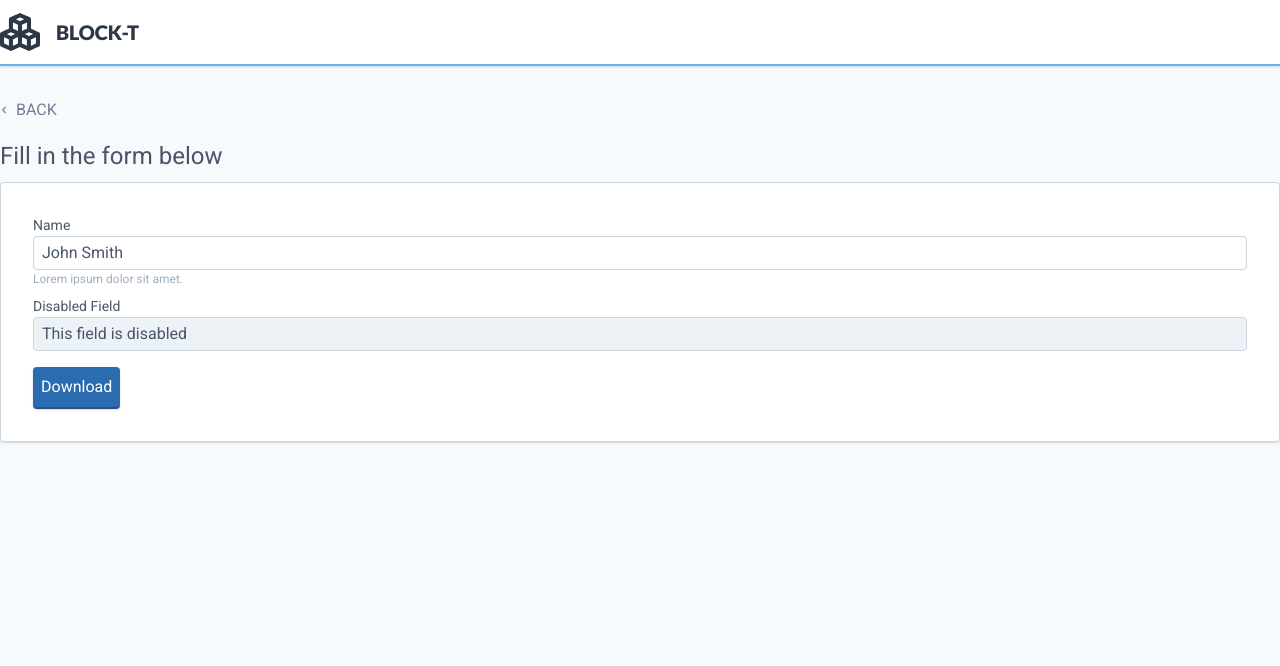
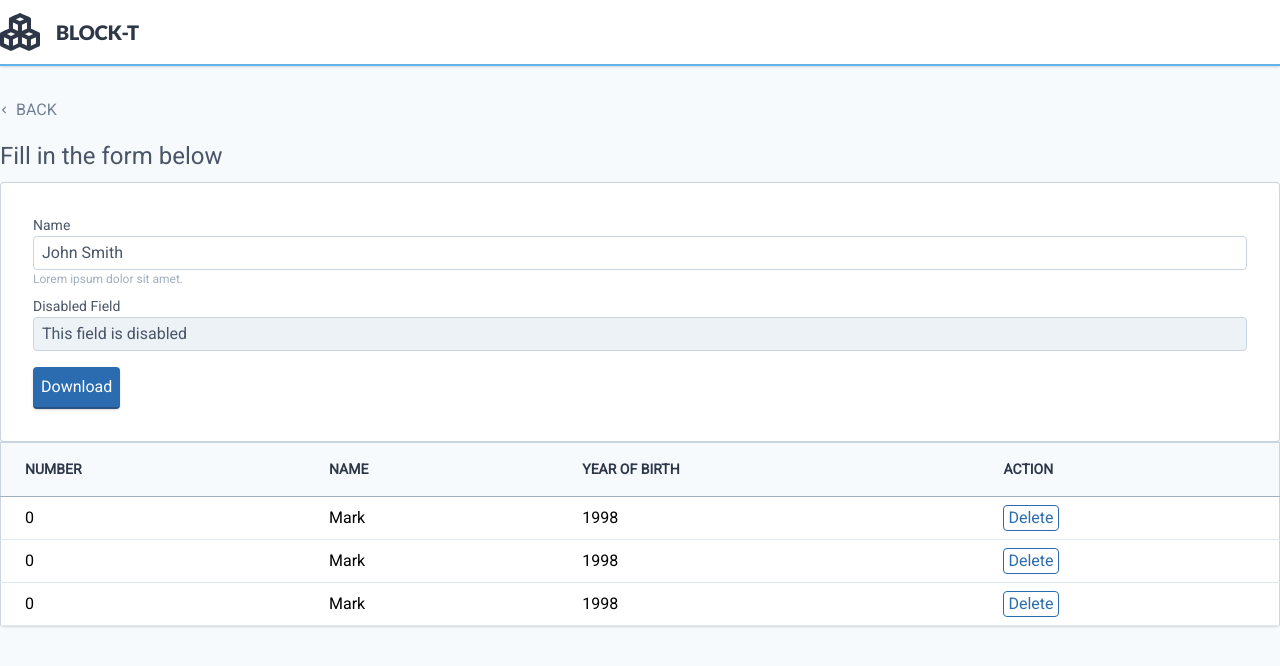
Before and after one commit to MarkNjunge/blockchain-tendering-frontend, a Nuxt app: page /ui in a window 1280 px wide. Shown: the top 666 px of the page. Built offline with nearby package versions, Linux system fonts and the light colour scheme.

Commit message:
Add UI for bidder notices

```diff
--- a/assets/style/main.scss
+++ b/assets/style/main.scss
@@ -123,12 +123,30 @@
   width: fit-content;
 }
 
+table {
+  @apply text-left w-full border-collapse;
+  @apply p-8 bg-white rounded border border-gray-400 shadow;
+
+  thead {
+    tr {
+      @apply bg-gray-100 font-bold uppercase text-sm text-gray-800 border-b border-gray-500;
+
+      th {
+        @apply py-4 px-6;
+      }
+    }
+  }
+
+  tbody {
+    tr {
       td {
-  @apply h-16 py-4 px-6 border-b border-gray-300;
+        @apply py-2 px-6 border-b border-gray-300;
         // @apply py-4 px-6 border-b border-gray-300;
       }
+    }
+  }
 
-.table-btn {
+  button {
     @apply px-1 rounded border border-blue-700 text-blue-700 cursor-pointer;
     width: fit-content;
 
@@ -136,3 +154,4 @@ td {
       @apply bg-blue-200;
     }
   }
+}
--- a/components/Symbols.vue
+++ b/components/Symbols.vue
@@ -92,6 +92,15 @@
         class
       />
     </svg>
+
+    <!-- Open Link -->
+    <svg id="open-link" viewBox="0 0 512 512">
+      <path
+        fill="currentColor"
+        d="M432,288H416a16,16,0,0,0-16,16V458a6,6,0,0,1-6,6H54a6,6,0,0,1-6-6V118a6,6,0,0,1,6-6H208a16,16,0,0,0,16-16V80a16,16,0,0,0-16-16H48A48,48,0,0,0,0,112V464a48,48,0,0,0,48,48H400a48,48,0,0,0,48-48V304A16,16,0,0,0,432,288ZM500,0H364a12,12,0,0,0-8.48,20.48l48.19,48.21L131.51,340.89a12,12,0,0,0,0,17l22.63,22.63a12,12,0,0,0,17,0l272.2-272.21,48.21,48.2A12,12,0,0,0,512,148V12A12,12,0,0,0,500,0Z"
+        class
+      />
+    </svg>
   </svg>
 </template>
 
--- a/pages/bidder/notices/index.vue
+++ b/pages/bidder/notices/index.vue
@@ -1,16 +1,52 @@
 <template>
-  <div>
-    <h1>ALL NOTICES</h1>
-    <br />
-    <div v-for="(notice) in notices" :key="notice.tenderId">
-      {{notice}}
-      <button @click="download(notice.tenderDocument.documentRef)">Download</button>
-      <br />
+  <div class="container mx-auto">
+    <h2 class="mt-8 section-title">Available Tenders</h2>
+    <div class="mt-2 notices">
+      <table>
+        <thead>
+          <tr>
+            <th>Notice ID</th>
+            <th>Title</th>
+            <th>Organization</th>
+            <th>Required document(s)</th>
+            <th>Deadline</th>
+            <th>Status</th>
+            <th></th>
+            <!-- <th>Opening Venue</th> -->
+          </tr>
+        </thead>
+        <tbody>
+          <tr v-for="(notice) in notices" :key="notice.tenderId">
+            <td>{{notice.tenderId}}</td>
+            <td>{{notice.title}}</td>
+            <td>{{notice.organization.name}}</td>
+            <td>{{notice.requiredDocuments}}</td>
+            <td>{{notice.submissionClosingDate}}</td>
+            <td>
+              <p class="tag bg-gray-200 text-gray-800">{{notice.status}}</p>
+            </td>
+            <td>
+              <svg
+                class="w-4 h-4 fill-current cursor-pointer hover:text-blue-700"
+                @click="openNotice(notice)"
+              >
+                <use href="#open-link" />
+              </svg>
+            </td>
+          </tr>
+        </tbody>
+      </table>
     </div>
   </div>
 </template>
 
 <script>
+String.prototype.capitalize = function() {
+  return this.replace(/(?:^|\s)\S/g, function(a) {
+    return a.toUpperCase();
+  });
+};
+
 export default {
   data() {
     return {
@@ -24,7 +60,17 @@ export default {
         url: `/api/notices`
       });
 
-      this.notices = res.data;
+      this.notices = res.data.map(n => {
+        n.requiredDocuments = n.requiredDocuments
+          .map(d =>
+            d
+              .replace("_", " ")
+              .toLowerCase()
+              .capitalize()
+          )
+          .join(", ");
+        return { ...n };
+      });
     } catch (e) {
       console.log(e);
       alert(e.message);
@@ -45,6 +91,11 @@ export default {
         console.log(e);
         alert(e.message);
       }
+    },
+    openNotice(notice) {
+      this.$nuxt.$router.replace({
+        path: `/bidder/notices/${encodeURIComponent(notice.tenderId)}`
+      });
     }
   }
 };
--- a/pages/ui.vue
+++ b/pages/ui.vue
@@ -25,5 +25,42 @@
       </div>
       <button class="mt-4 btn">Download</button>
     </div>
+
+    <table class>
+      <thead>
+        <tr>
+          <th>Number</th>
+          <th>Name</th>
+          <th>Year of Birth</th>
+          <th>Action</th>
+        </tr>
+      </thead>
+      <tbody>
+        <tr>
+          <td>0</td>
+          <td>Mark</td>
+          <td>1998</td>
+          <td>
+            <button>Delete</button>
+          </td>
+        </tr>
+        <tr>
+          <td>0</td>
+          <td>Mark</td>
+          <td>1998</td>
+          <td>
+            <button>Delete</button>
+          </td>
+        </tr>
+        <tr>
+          <td>0</td>
+          <td>Mark</td>
+          <td>1998</td>
+          <td>
+            <button>Delete</button>
+          </td>
+        </tr>
+      </tbody>
+    </table>
   </div>
 </template>
```
Lines whose indentation alone changed are shown as unchanged.
